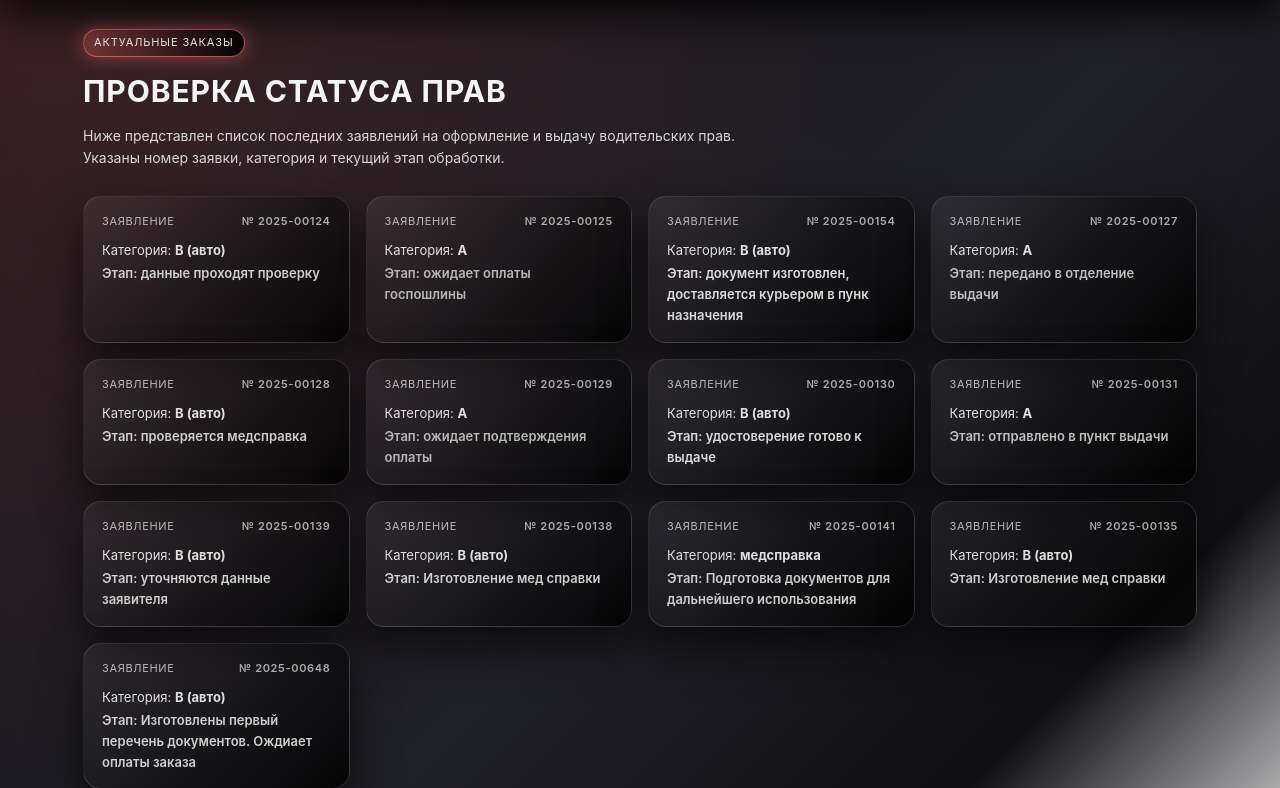
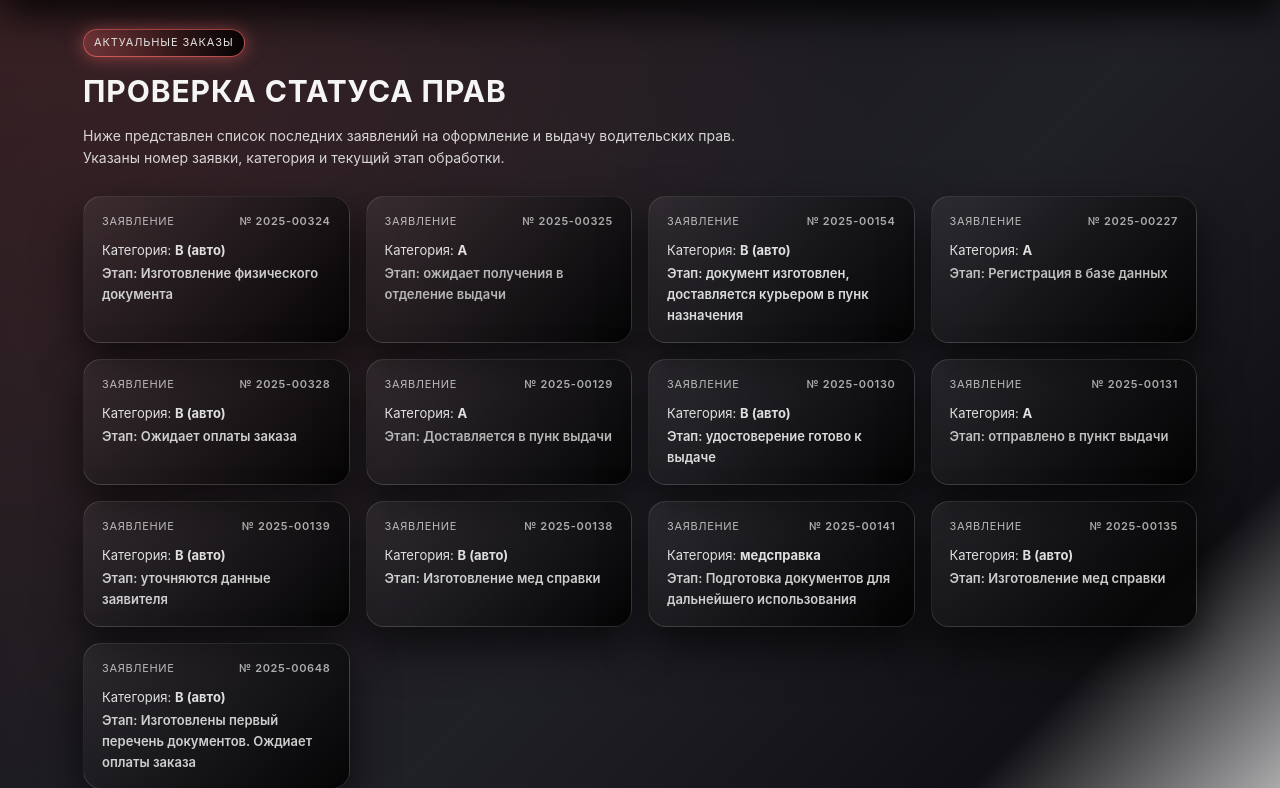
Before and after one commit to klokc228-ai/drive-docs, a Django app: page /orders/ in a window 1280 px wide. Shown: the part 75-863 px from the top of the page. Run offline with Django 5.2, Linux system fonts and the light colour scheme.

```diff
--- a/pasportars/main/templates/main/orders.html
+++ b/pasportars/main/templates/main/orders.html
@@ -104,11 +104,11 @@
    <div class="status-card">
       <div class="status-card-header">
         <span>Заявление</span>
-        <span class="status-card-number">№ 2025-00124</span>
+        <span class="status-card-number">№ 2025-00324</span>
       </div>
       <div class="status-card-body">
         <p>Категория: <strong>В (авто)</strong></p>
-        <p class="status-step status-step--check">Этап: данные проходят проверку</p>
+        <p class="status-step status-step--check">Этап: Изготовление физического документа</p>
       </div>
     </div>
 
@@ -116,11 +116,11 @@
     <div class="status-card">
       <div class="status-card-header">
         <span>Заявление</span>
-        <span class="status-card-number">№ 2025-00125</span>
+        <span class="status-card-number">№ 2025-00325</span>
       </div>
       <div class="status-card-body">
         <p>Категория: <strong>A</strong></p>
-        <p class="status-step status-step--wait">Этап: ожидает оплаты госпошлины</p>
+        <p class="status-step status-step--wait">Этап: ожидает получения в отделение выдачи</p>
       </div>
     </div>
 
@@ -140,11 +140,11 @@
     <div class="status-card">
       <div class="status-card-header">
         <span>Заявление</span>
-        <span class="status-card-number">№ 2025-00127</span>
+        <span class="status-card-number">№ 2025-00227</span>
       </div>
       <div class="status-card-body">
         <p>Категория: <strong>A</strong></p>
-        <p class="status-step status-step--office">Этап: передано в отделение выдачи</p>
+        <p class="status-step status-step--office">Этап: Регистрация в базе данных</p>
       </div>
     </div>
 
@@ -152,11 +152,11 @@
     <div class="status-card">
       <div class="status-card-header">
         <span>Заявление</span>
-        <span class="status-card-number">№ 2025-00128</span>
+        <span class="status-card-number">№ 2025-00328</span>
       </div>
       <div class="status-card-body">
         <p>Категория: <strong>В (авто)</strong></p>
-        <p class="status-step status-step--check">Этап: проверяется медсправка</p>
+        <p class="status-step status-step--check">Этап: Ожидает оплаты заказа</p>
       </div>
     </div>
 
@@ -168,7 +168,7 @@
       </div>
       <div class="status-card-body">
         <p>Категория: <strong>A</strong></p>
-        <p class="status-step status-step--wait">Этап: ожидает подтверждения оплаты</p>
+        <p class="status-step status-step--wait">Этап: Доставляется в пунк выдачи</p>
       </div>
     </div>
 
```
